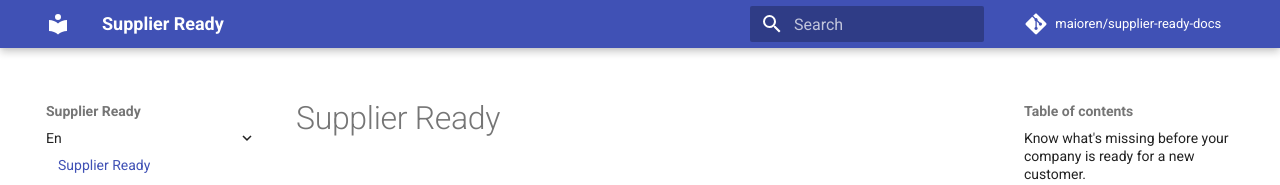
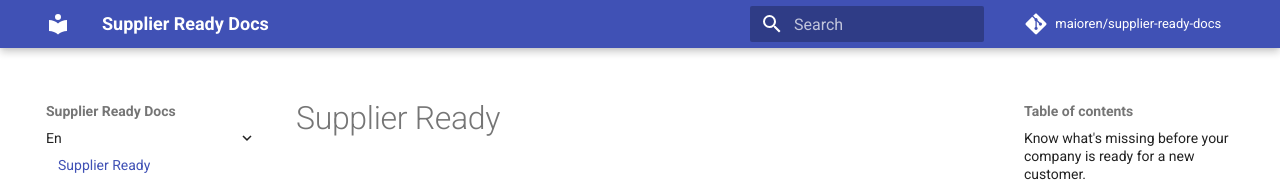
Before and after one commit to maioren/supplier-ready-docs, an MkDocs documentation site: the page built from docs/en/index.md, in a window 1280 px wide. Shown: the top 185 px of the page. Built offline with MkDocs 1.6.1 and Material for MkDocs 9.7.7, drawn with Linux system fonts in a browser that asks for light colours; comment, search, counter and statistics services are not loaded; part of the change alters nothing that is shown.

Commit message:
docs: identify site as official product documentation

```diff
--- a/mkdocs.yml
+++ b/mkdocs.yml
@@ -1,5 +1,6 @@
-site_name: Supplier Ready
+site_name: Supplier Ready Docs
 site_url: https://maioren.github.io/supplier-ready-docs/
+site_description: Documentação oficial do Supplier Ready.
 repo_name: maioren/supplier-ready-docs
 repo_url: https://github.com/maioren/supplier-ready-docs
 
```
